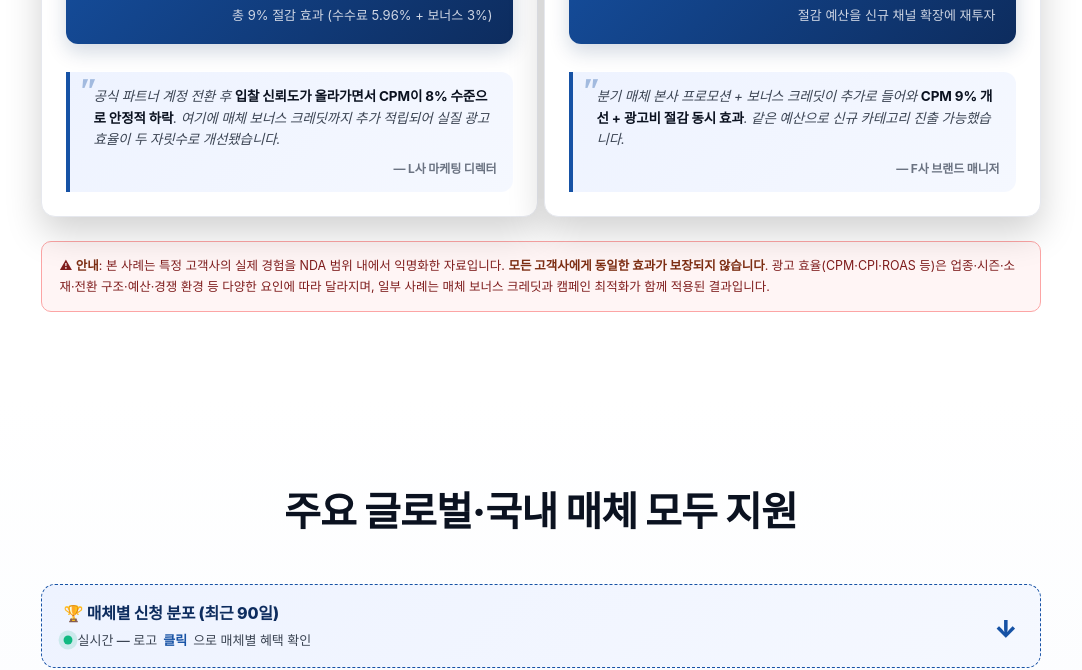
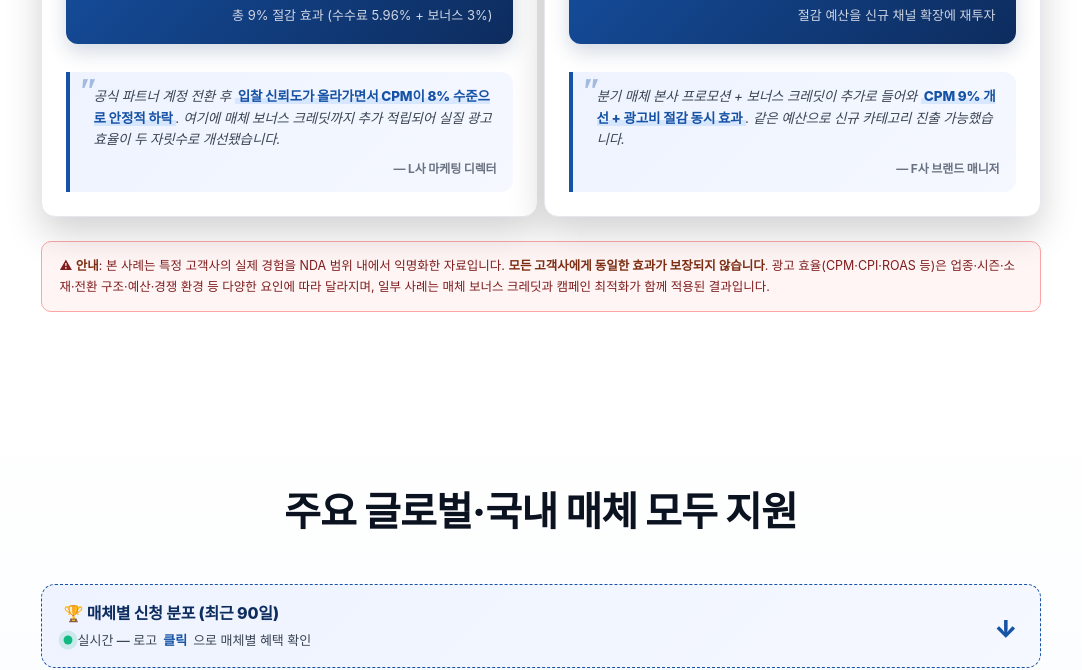
Before and after one commit to appsilon-ai/premium_acc_lead, a website: page index.html in a window 1280 px wide. Shown: the part 6616-7286 px from the top of the page, without its empty margins (92-1174 px from the left). Drawn offline with Linux system fonts and the light colour scheme; a web font is replaced by a local one.

Commit message:
v1.1.1: case-quote 핵심 b 태그 파랑 + 형광펜 강조 (CPM/광고비 절감 시각 강조)

```diff
--- a/index.html
+++ b/index.html
@@ -1862,7 +1862,7 @@ j=d.createElement(s),dl=l!='dataLayer'?'&l='+l:'';j.async=true;j.src=
     line-height:1;font-family:Georgia,serif;opacity:.35
   }
   .case-quote p{margin:0 0 0 6px}
-  .case-quote p b{color:var(--ink);font-weight:700;font-style:normal}
+  .case-quote p b{color:var(--brand);font-weight:800;font-style:normal;background:linear-gradient(180deg,transparent 60%,rgba(96,165,250,.18) 60%);padding:0 3px}
   .case-quote cite{
     display:block;margin-top:8px;font-style:normal;font-size:12px;
     color:var(--ink-3);font-weight:700;text-align:right
```
Also changed, not shown: preview-v1.1.0.html (+1 -1 lines).
